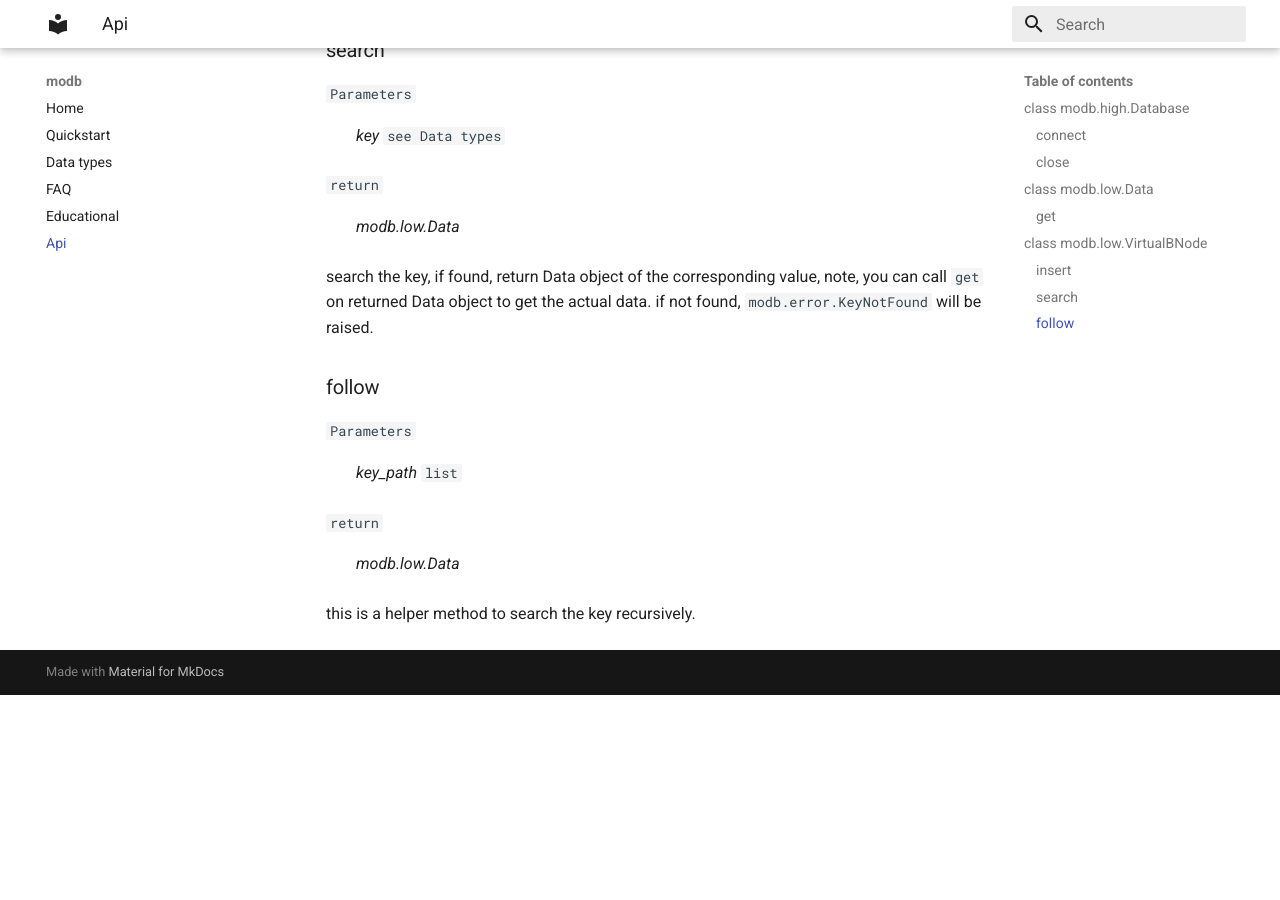
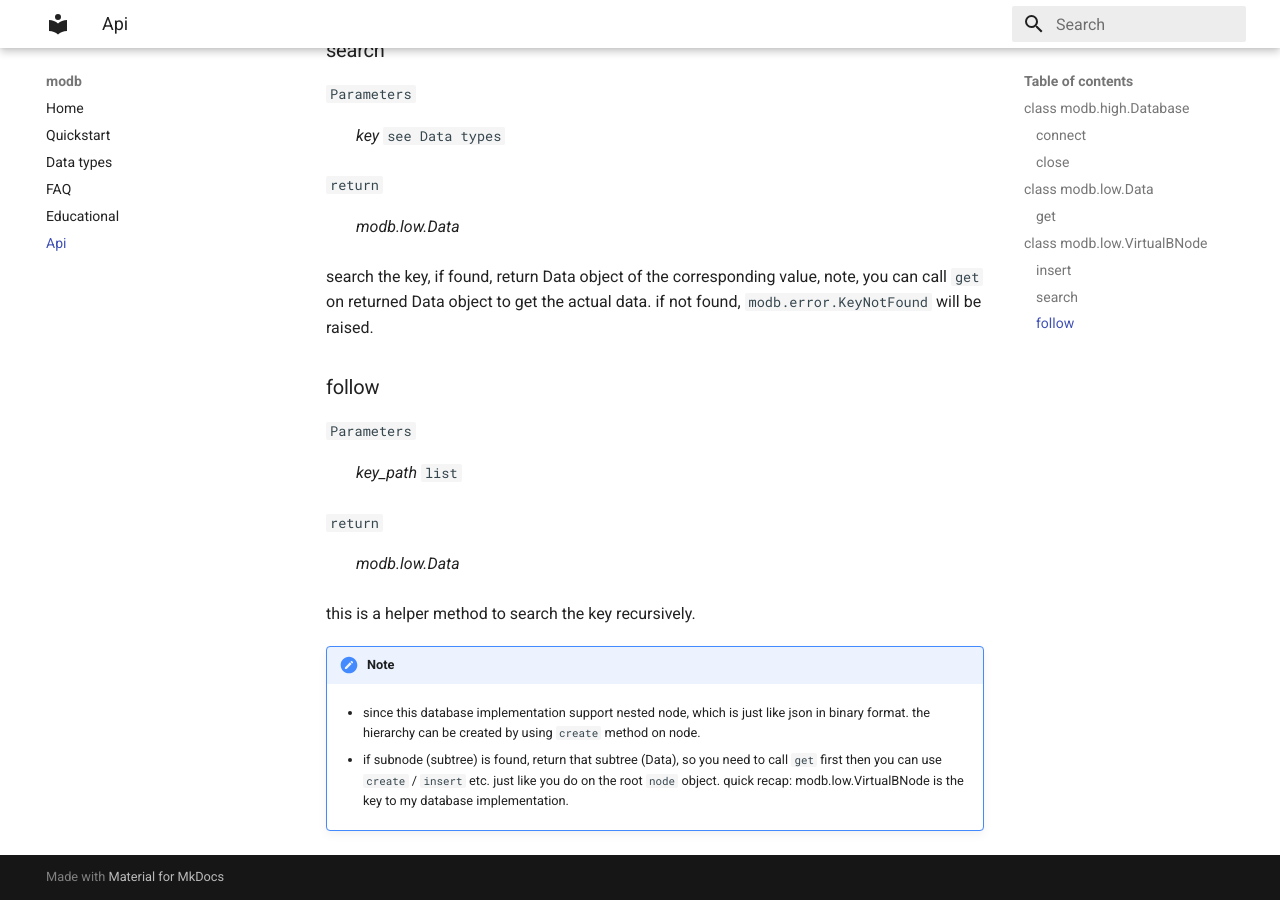
Before and after one commit to Darcy-C/modb, an MkDocs documentation site: the page built from docs/Api.md, in a window 1280 px wide and 900 px high, scrolled down 1797 px. Built offline with MkDocs 1.6.1 and Material for MkDocs 9.7.7, drawn with Linux system fonts in a browser that asks for light colours; before the commit the page ends 2492 px from its top, so only the background shows below that.

Commit message:
update the `comment` and the `docs` to match current implementation

```diff
--- a/docs/Api.md
+++ b/docs/Api.md
@@ -94,3 +94,9 @@
     :   *modb.low.Data*
 
     this is a helper method to search the key recursively.
+
+    !!! note
+
+        * since this database implementation support nested node, which is just like json in binary format. the hierarchy can be created by using `create` method on node.
+
+        * if subnode (subtree) is found, return that subtree (Data), so you need to call `get` first then you can use `create` / `insert` etc. just like you do on the root `node` object. quick recap: modb.low.VirtualBNode is the key to my database implementation.
```
Also changed, not shown: 1 other file.
